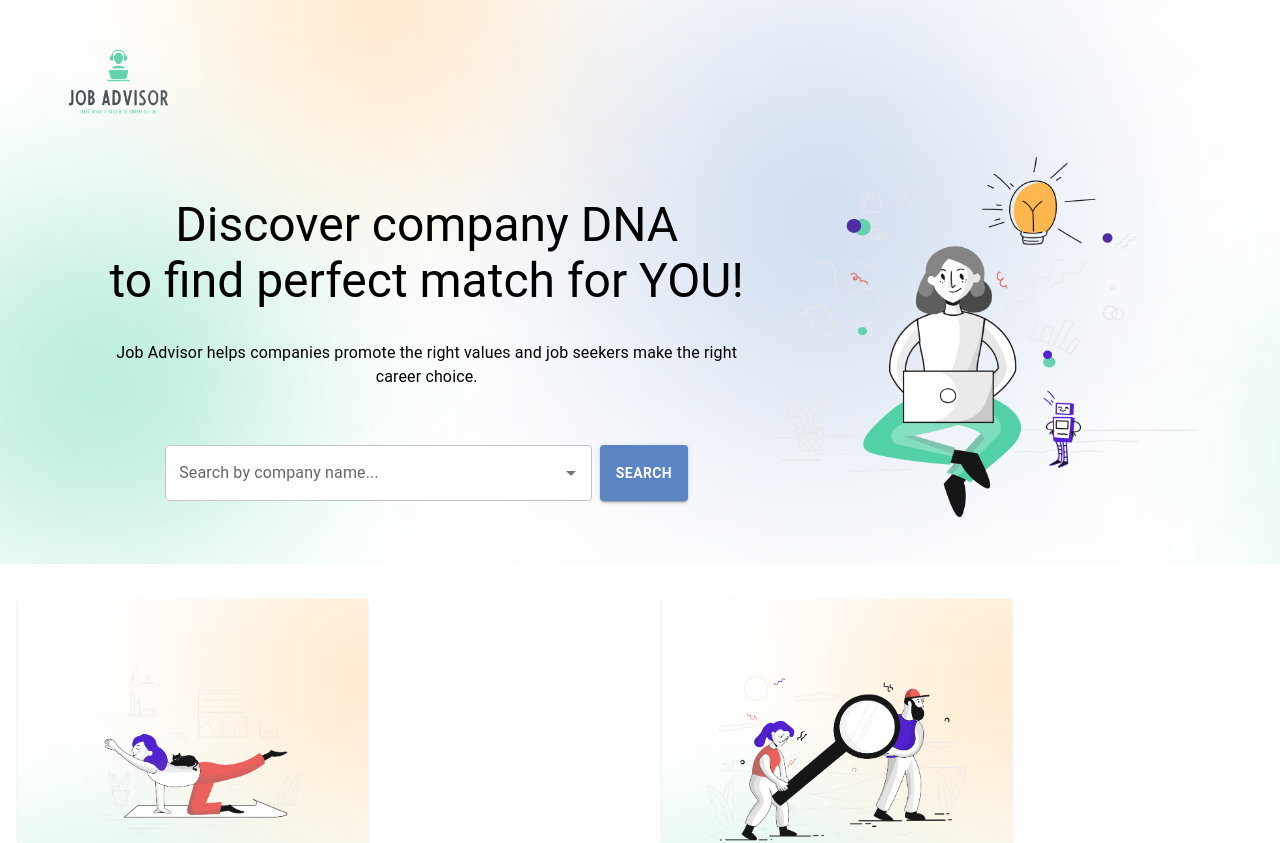
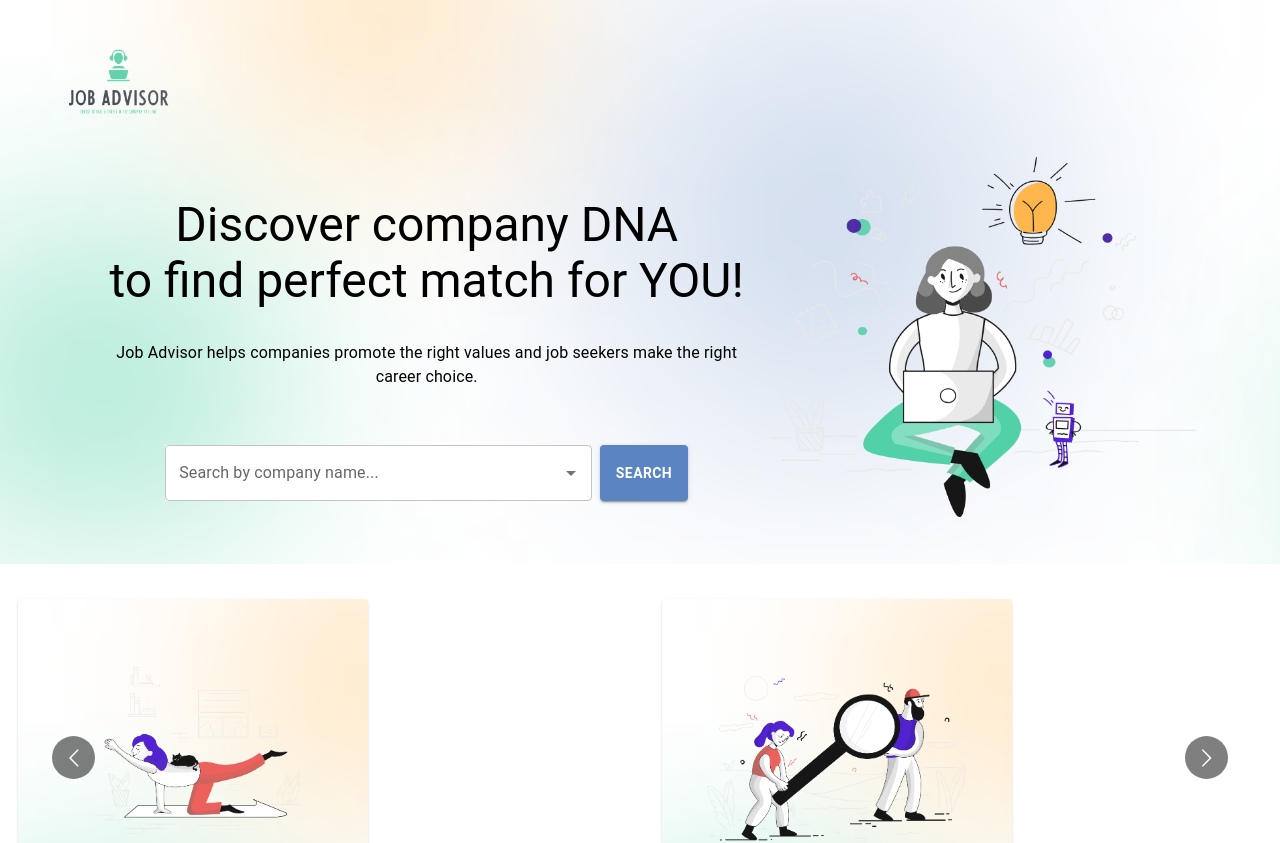
Before and after one commit to Job-Advisor-project/FrontEnd, a React (Create React App) app in the folder react/: page / in a window 1280 px wide. Shown: the top 843 px of the page. Built offline with nearby package versions, Linux system fonts and the light colour scheme.

Commit message:
items value tested

```diff
--- a/react/src/components/CarouselCards.jsx
+++ b/react/src/components/CarouselCards.jsx
@@ -40,7 +40,6 @@ export default function CarouselSlide({ onSelect }) {
       rtl={false}
       shouldResetAutoplay
       //transitionDuration={1000}
-      removeArrowOnDeviceType={["tablet", "mobile"]}
       itemClass="item-container"
       sliderClass="slider-container"
       backgroundRepeat="no-repeat"
```
